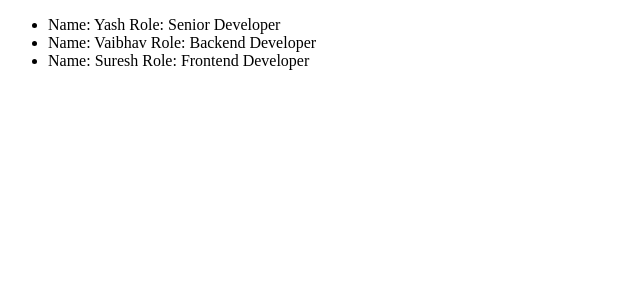
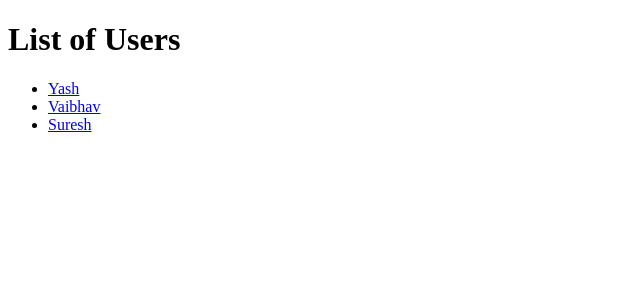
Before and after one commit to gyandors/react-next-app, a Next.js app: page /about in a window 1280 px wide. Shown: the top 300 px of the page, without its empty margins (0-640 px from the left). Built offline with nearby package versions, Linux system fonts and the light colour scheme.

Commit message:
Using Link component provided by Next Js

```diff
--- a/pages/about/index.js
+++ b/pages/about/index.js
@@ -1,3 +1,5 @@
+import Link from 'next/link';
+
 const details = [
   { id: '1', name: 'Yash', role: 'Senior Developer' },
   { id: '2', name: 'Vaibhav', role: 'Backend Developer' },
@@ -6,14 +8,17 @@ const details = [
 
 export default function AboutUsPage() {
   return (
+    <>
+      <h1>List of Users</h1>
       <ul>
         {details.map((d) => {
           return (
             <li key={d.id}>
-            Name: {d.name} Role: {d.role}
+              <Link href={`/about/${d.id}`}>{d.name}</Link>
             </li>
           );
         })}
       </ul>
+    </>
   );
 }
```
Lines whose indentation alone changed are shown as unchanged.
